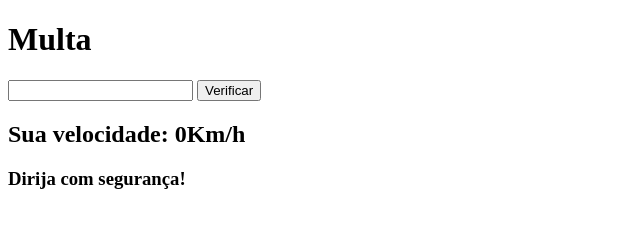
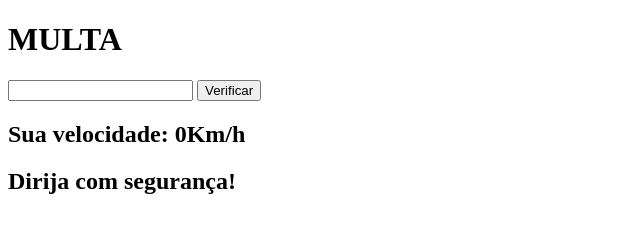
Before and after one commit to gsramos1305/js-estudos, a plain HTML site: page teste/index.html in a window 1280 px wide. Both pictures are taken after a click on the button "Verificar". Shown: the whole page, without its empty margins (0-640 px from the left). Drawn offline with Linux system fonts and the light colour scheme.

Commit message:
Update index.html

```diff
--- a/teste/index.html
+++ b/teste/index.html
@@ -3,10 +3,10 @@
 <head>
     <meta charset="UTF-8">
     <meta name="viewport" content="width=device-width, initial-scale=1.0">
-    <title>Sistema de Multa</title>
+    <title>Document</title>
 </head>
 <body>
-    <h1>Multa</h1>
+    <h1>MULTA</h1>
     <input type="number" name="velocidade" id="velocidade">
     <input type="button" value="Verificar" onclick="calcular()">
     <div id="resultado">
@@ -14,17 +14,16 @@
     </div>
 
     <script>
-       function calcular() {
+        function calcular() {
             var velocidade = document.querySelector('input#velocidade')
             var velocidade = Number(velocidade.value)
             var resultado = document.querySelector('div#resultado')
             resultado.innerHTML = `<h2>Sua velocidade: ${velocidade}Km/h</h2>`
             if (velocidade > 60) {
-                resultado.innerHTML += `<h1>Multado</h1>`
+                resultado.innerHTML += '<h1>MULTADO</H1>'
             }
-            resultado.innerHTML += '<h3>Dirija com segurança!</h3>'
+            resultado.innerHTML += '<h2>Dirija com segurança!</h2>'
         }
-
     </script>
 </body>
 </html>
```
